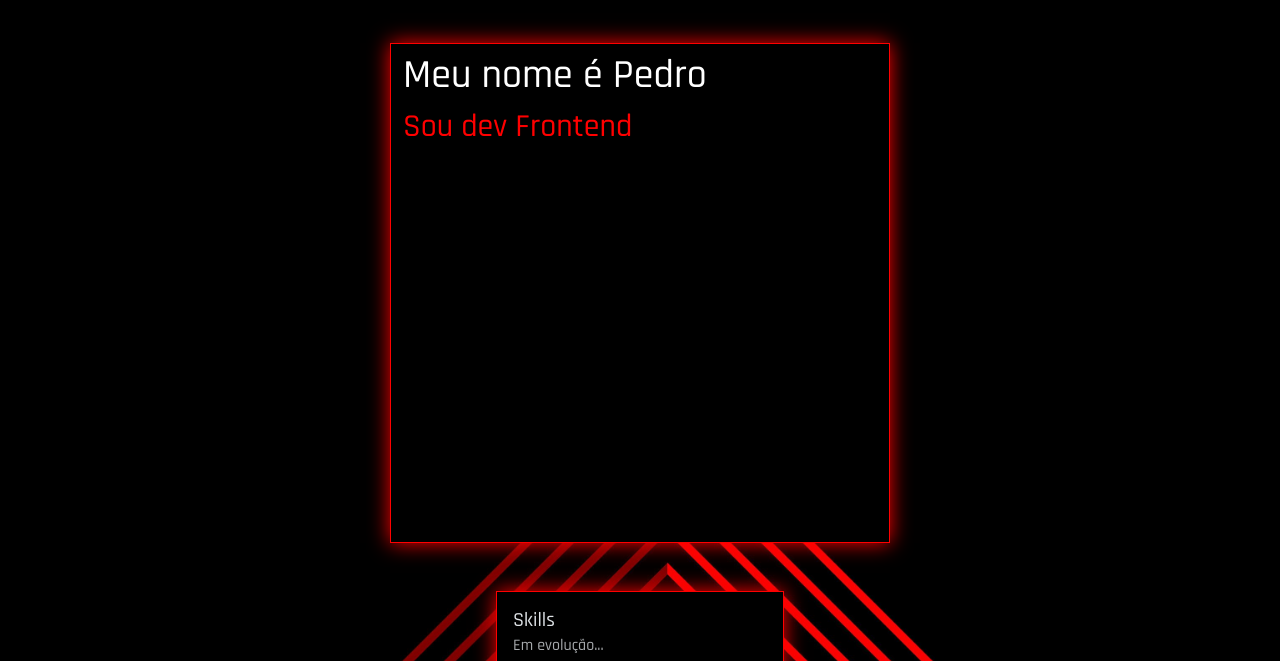
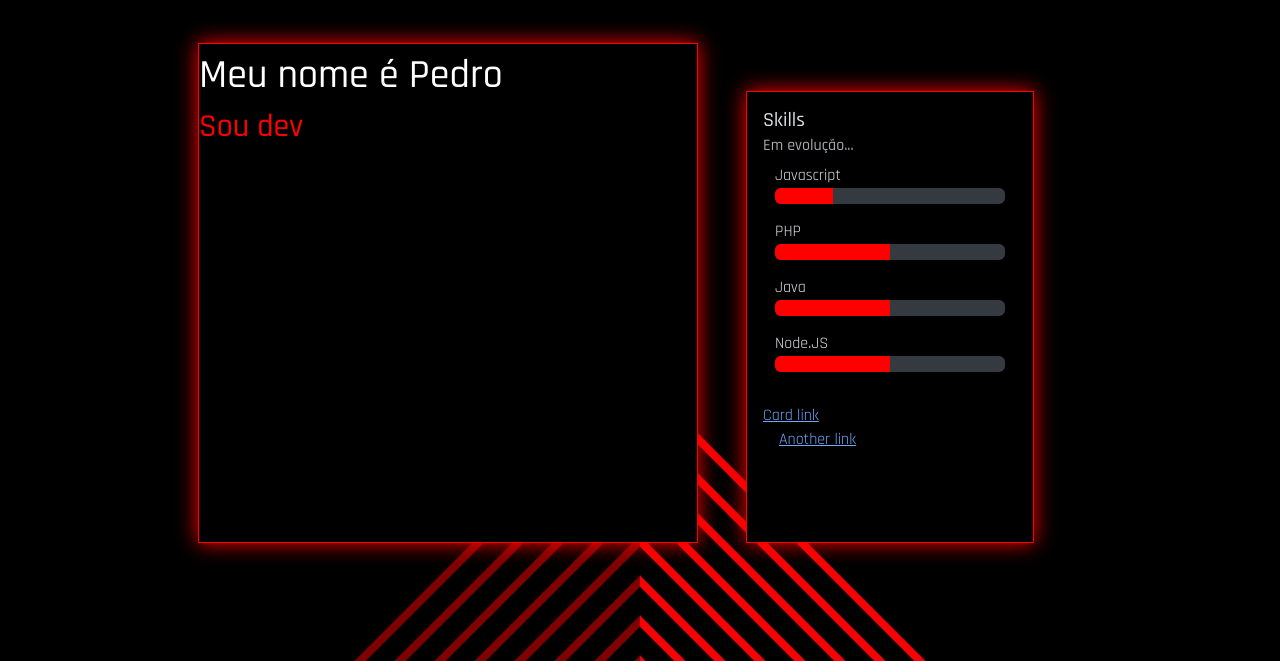
Before and after one commit to pedrordgsr/Portfolio, a plain HTML site: page index.html in a window 1280 px wide. Shown: the part 99-760 px from the top of the page. Drawn offline with nearby package versions, Linux system fonts and the light colour scheme.

Commit message:
Pré-versão dos containers

```diff
--- a/index.html
+++ b/index.html
@@ -48,19 +48,20 @@
     </nav>
 
 <div class="container-central">
-<div class="caixa container">
+<div class="caixa">
 <h1 class="mt-2">Meu nome é Pedro</h1>
-<h2 style="color:red">Sou dev Frontend</h2>
-</div>
+<h2 style="color:red">Sou dev</h2>
 </div>
 
 
-    <div class="container mt-5" style="display: flex; justify-content: center" data-bs-theme="dark">
+
+    <div class="container mt-5" style="display: flex; justify-content: center; margin:unset;padding: unset;
+    width: 30%;" data-bs-theme="dark">
       <div
         class="card"
         style="width: 18rem;"
       >
-        <div class="card-body" >
+        <div class="card-body" style="" >
           <h5 class="card-title">Skills</h5>
           <h6 class="card-subtitle mb-2 text-body-secondary">Em evolução...</h6>
           <div class="card-text" style="display:flex;flex-direction: column;">
@@ -96,6 +97,7 @@
       </div>
 
     </div>
+  </div>
   </body>
   <script src="js/script.js"></script>
   <script
```
